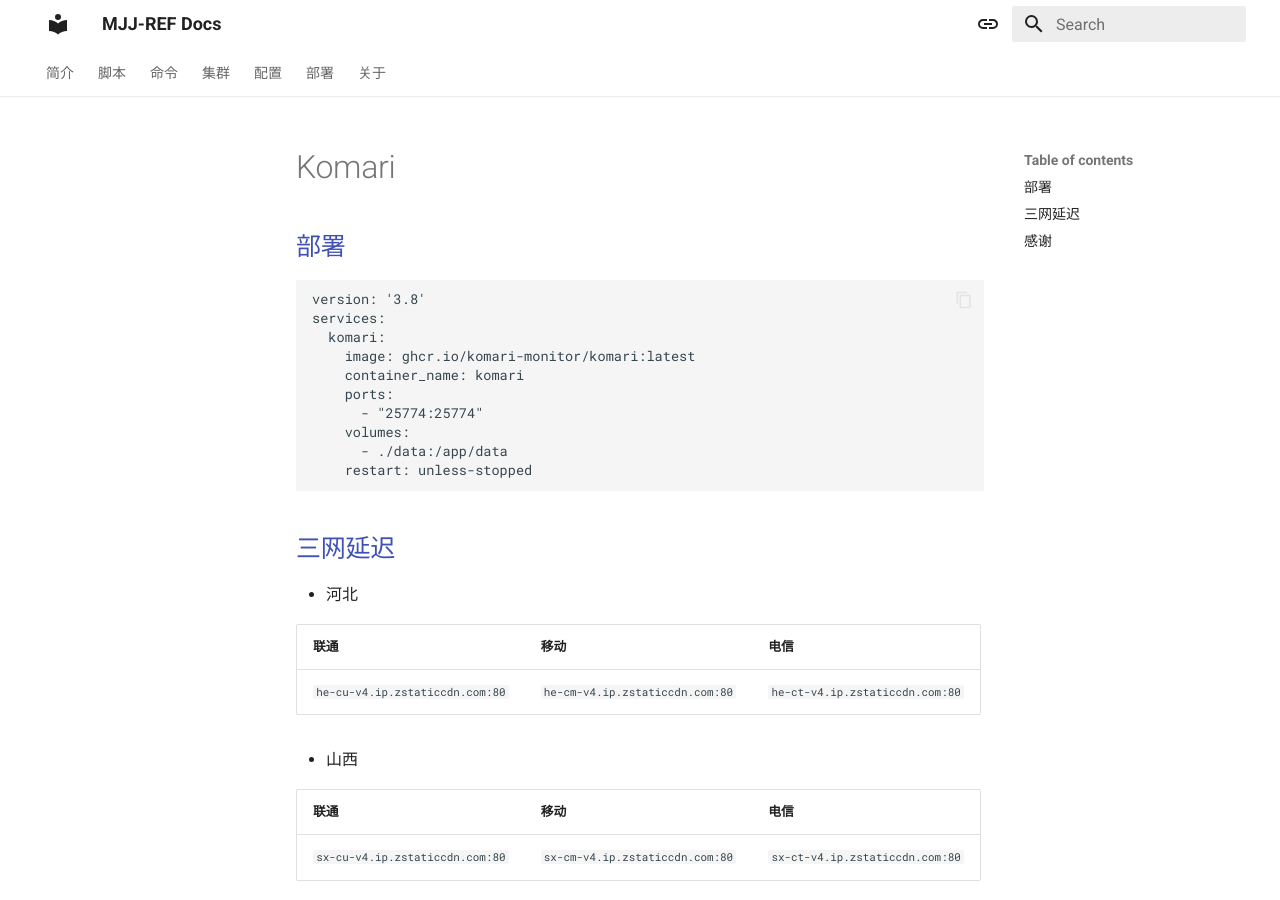
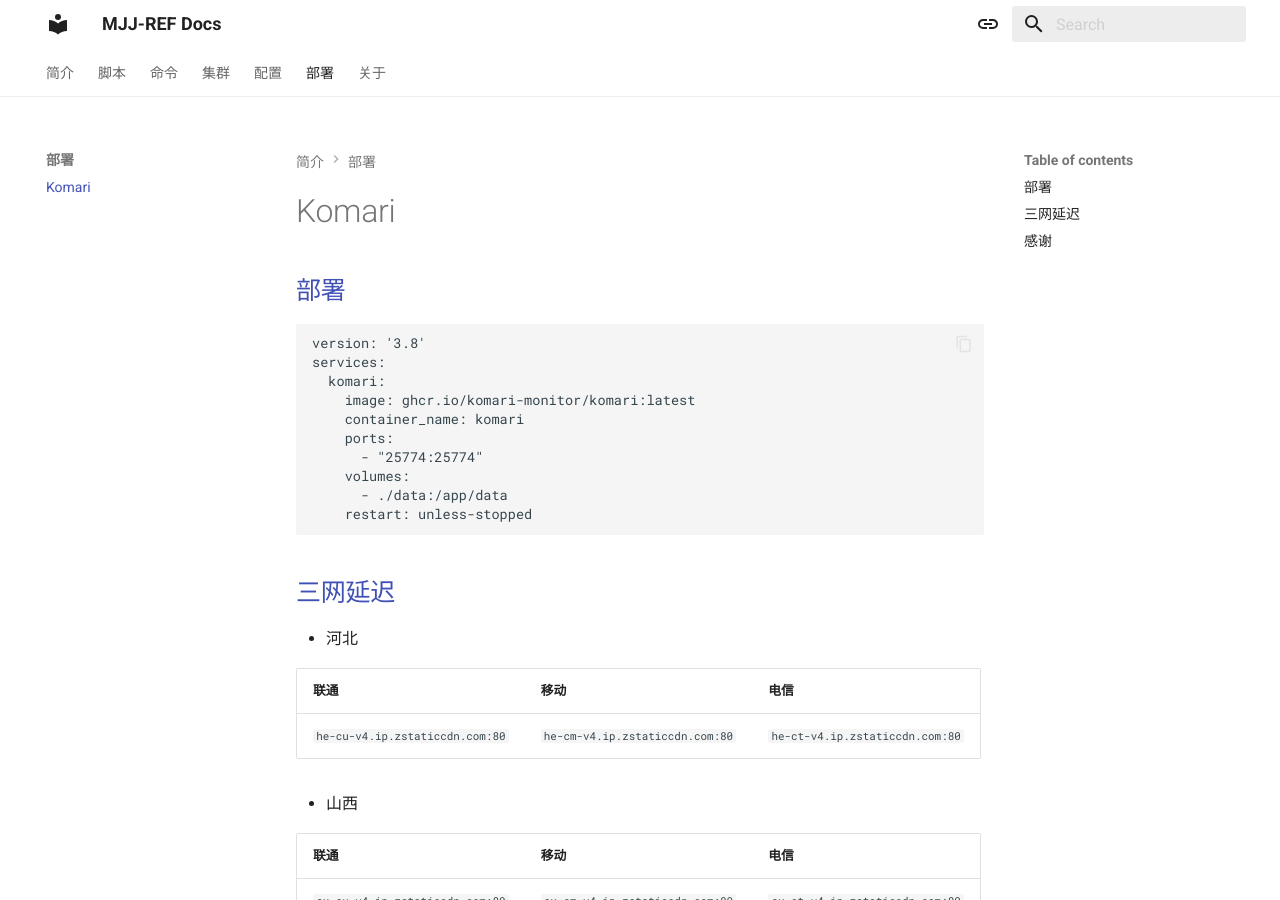
Before and after one commit to Rain-kl/MJJ-REF, an MkDocs documentation site: the page built from docs/Deploy/Komari.md, in a window 1280 px wide and 900 px high. Built offline with MkDocs 1.6.1 and Material for MkDocs 9.7.7, drawn with Linux system fonts in a browser that asks for light colours.

Commit message:
vault backup: 2025-12-23 12:41:30

```diff
--- a/mkdocs.yml
+++ b/mkdocs.yml
@@ -92,7 +92,8 @@ nav:
       - 基础配置: Configuration/index.md
       - 问题疑难: Configuration/FAQ.md
       - Oracle 专区: Configuration/Oracle.md
-  - 部署: Deploy/
+  - 部署:
+      - Komari: Deploy/Komari.md
   - 关于: About.md
 
 plugins:
```
